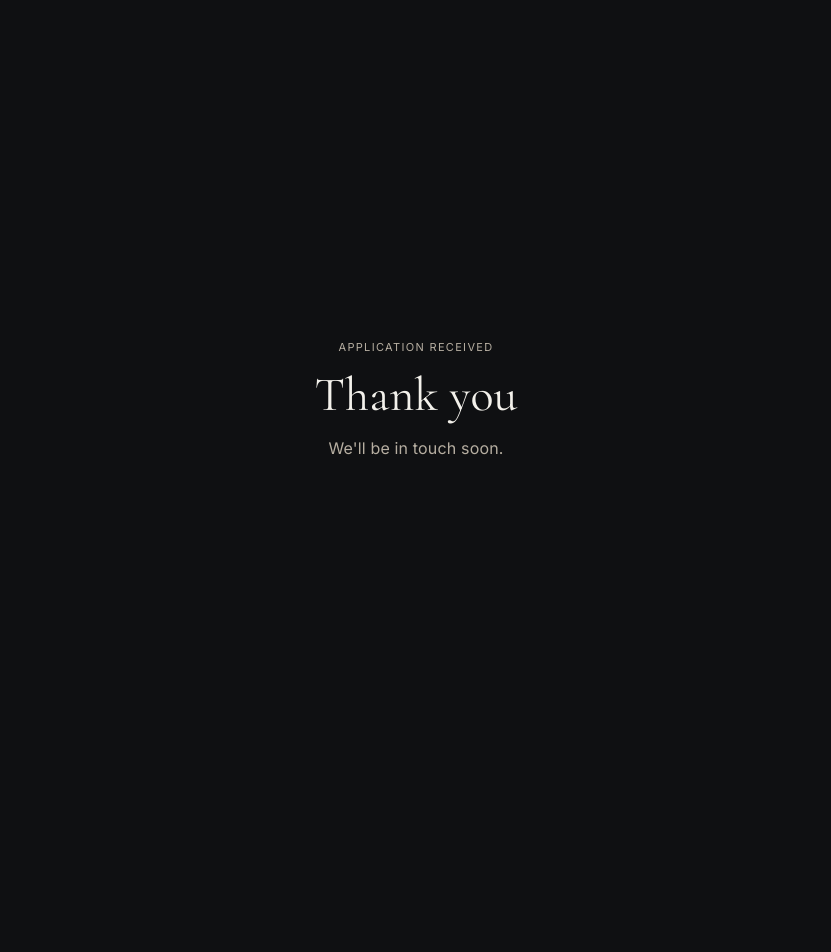
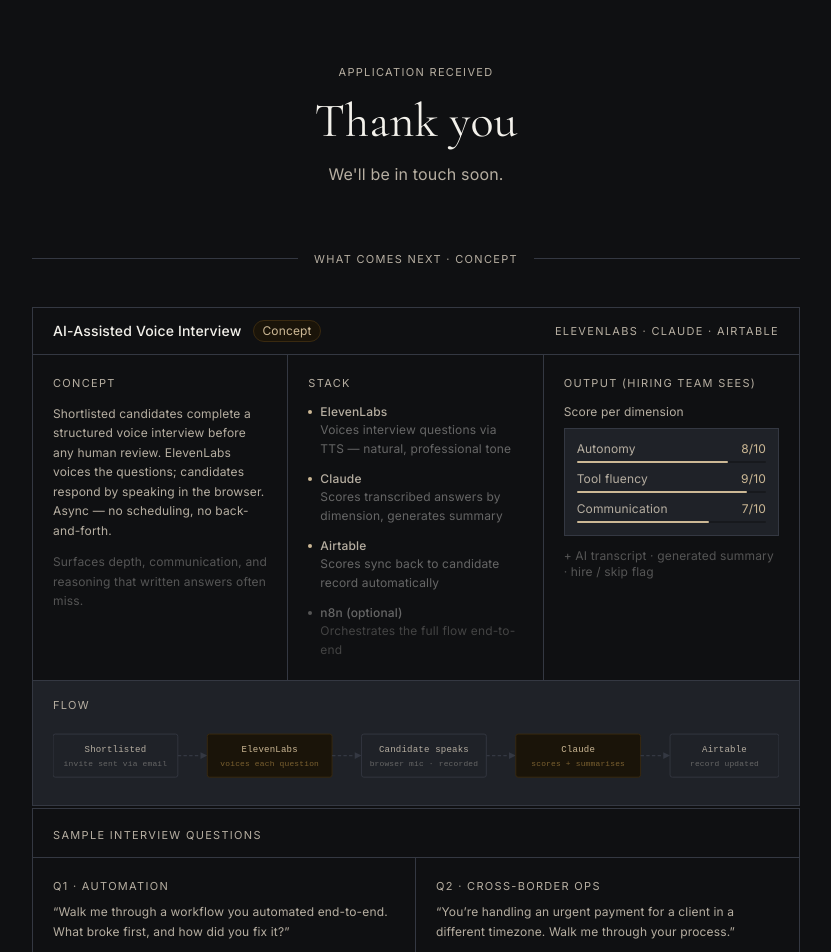
Before and after one commit to dannytist73/residentas-hiring-demo, a Next.js app in the folder web/: page /apply/thank-you in a window 1280 px wide. Shown: the top 952 px of the page, without its empty margins (224-1055 px from the left). Before the commit the page ends 800 px from the top, so only its background shows below. Built offline with nearby package versions, Linux system fonts and the light colour scheme.

Commit message:
feat(web): add AI voice interview concept section to thank-you page

```diff
--- a/web/app/apply/thank-you/page.tsx
+++ b/web/app/apply/thank-you/page.tsx
@@ -1,11 +1,189 @@
 export default function ThankYouPage() {
+  const scores = [
+    { label: "Autonomy", value: 8, pct: "80%" },
+    { label: "Tool fluency", value: 9, pct: "90%" },
+    { label: "Communication", value: 7, pct: "70%" },
+  ];
+
+  const stackItems = [
+    { name: "ElevenLabs", desc: "Voices interview questions via TTS — natural, professional tone", dim: false },
+    { name: "Claude", desc: "Scores transcribed answers by dimension, generates summary", dim: false },
+    { name: "Airtable", desc: "Scores sync back to candidate record automatically", dim: false },
+    { name: "n8n (optional)", desc: "Orchestrates the full flow end-to-end", dim: true },
+  ];
+
+  const questions = [
+    { tag: "Q1 · Automation", q: "“Walk me through a workflow you automated end-to-end. What broke first, and how did you fix it?”" },
+    { tag: "Q2 · Cross-border ops", q: "“You’re handling an urgent payment for a client in a different timezone. Walk me through your process.”" },
+    { tag: "Q3 · AI usage", q: "“Tell me about the last time you used AI to solve a real work problem. What was your prompt strategy?”" },
+    { tag: "Q4 · Judgement", q: "“A client asks you to do something that feels slightly off. How do you handle it without burning the relationship?”" },
+  ];
+
   return (
-    <main className="min-h-screen grid place-items-center px-6">
-      <div className="max-w-md text-center space-y-4">
+    <main className="min-h-screen px-6 py-16">
+      {/* Thank you */}
+      <div className="max-w-md mx-auto text-center space-y-4 pb-16">
         <div className="label">Application received</div>
         <h1 className="font-display text-5xl">Thank you</h1>
         <p className="text-muted text-base leading-relaxed">We&apos;ll be in touch soon.</p>
       </div>
+
+      {/* Concept section */}
+      <div className="max-w-3xl mx-auto">
+
+        {/* Divider */}
+        <div className="flex items-center gap-4 mb-10">
+          <div className="flex-1 h-px bg-hairline" />
+          <span className="label whitespace-nowrap">What comes next · Concept</span>
+          <div className="flex-1 h-px bg-hairline" />
+        </div>
+
+        {/* Spec card */}
+        <div className="border border-hairline">
+
+          {/* Card header */}
+          <div className="flex items-center justify-between px-5 py-3 border-b border-hairline">
+            <div className="flex items-center gap-3">
+              <span className="text-ink text-sm font-medium">AI-Assisted Voice Interview</span>
+              <span
+                className="text-xs px-2 py-0.5 rounded-full border"
+                style={{ color: "#ccb895", background: "#1a1409", borderColor: "#3a2a10" }}
+              >
+                Concept
+              </span>
+            </div>
+            <span className="label">ElevenLabs · Claude · Airtable</span>
+          </div>
+
+          {/* Three panels */}
+          <div className="grid grid-cols-3 divide-x divide-hairline">
+
+            {/* Concept */}
+            <div className="p-5">
+              <div className="label mb-3">Concept</div>
+              <p className="text-muted text-xs leading-relaxed">
+                Shortlisted candidates complete a structured voice interview before any human
+                review. ElevenLabs voices the questions; candidates respond by speaking in the
+                browser. Async — no scheduling, no back-and-forth.
+              </p>
+              <p className="text-xs leading-relaxed mt-3" style={{ color: "#555" }}>
+                Surfaces depth, communication, and reasoning that written answers often miss.
+              </p>
+            </div>
+
+            {/* Stack */}
+            <div className="p-5">
+              <div className="label mb-3">Stack</div>
+              <ul className="space-y-3">
+                {stackItems.map(({ name, desc, dim }) => (
+                  <li key={name} className="flex gap-2 items-start">
+                    <span
+                      className="mt-1.5 w-1 h-1 rounded-full flex-shrink-0"
+                      style={{ background: dim ? "#555" : "#ccb895" }}
+                    />
+                    <div>
+                      <div
+                        className="text-xs font-medium"
+                        style={{ color: dim ? "#666" : "#b6aea1" }}
+                      >
+                        {name}
+                      </div>
+                      <div className="text-xs leading-relaxed" style={{ color: dim ? "#444" : "#666" }}>
+                        {desc}
+                      </div>
+                    </div>
+                  </li>
+                ))}
+              </ul>
+            </div>
+
+            {/* Output */}
+            <div className="p-5">
+              <div className="label mb-3">Output (hiring team sees)</div>
+              <div className="text-xs text-muted mb-2">Score per dimension</div>
+              <div className="bg-panel border border-hairline p-3 space-y-2 mb-3">
+                {scores.map(({ label, value, pct }) => (
+                  <div key={label}>
+                    <div className="flex justify-between mb-1">
+                      <span className="text-xs text-muted">{label}</span>
+                      <span className="text-xs text-accent">{value}/10</span>
+                    </div>
+                    <div className="h-0.5 bg-surface rounded">
+                      <div className="h-0.5 bg-accent rounded" style={{ width: pct }} />
+                    </div>
+                  </div>
+                ))}
+              </div>
+              <p className="text-xs" style={{ color: "#555" }}>
+                + AI transcript · generated summary · hire / skip flag
+              </p>
+            </div>
+          </div>
+
+          {/* Flow diagram */}
+          <div className="border-t border-hairline bg-panel px-5 py-4">
+            <div className="label mb-3">Flow</div>
+            <svg viewBox="0 0 640 56" className="w-full" xmlns="http://www.w3.org/2000/svg">
+              <rect x="0" y="8" width="110" height="38" rx="2" fill="#1f2228" stroke="#343842" strokeWidth=".8" />
+              <text x="55" y="24" fontSize="8" fill="#b6aea1" textAnchor="middle" fontFamily="monospace">Shortlisted</text>
+              <text x="55" y="36" fontSize="7" fill="#666" textAnchor="middle" fontFamily="monospace">invite sent via email</text>
+
+              <line x1="110" y1="27" x2="130" y2="27" stroke="#343842" strokeWidth="1" strokeDasharray="3,2" />
+              <polygon points="130,24 136,27 130,30" fill="#343842" />
+
+              <rect x="136" y="8" width="110" height="38" rx="2" fill="#1a1409" stroke="#3a2a10" strokeWidth=".8" />
+              <text x="191" y="24" fontSize="8" fill="#ccb895" textAnchor="middle" fontFamily="monospace">ElevenLabs</text>
+              <text x="191" y="36" fontSize="7" fill="#7a6030" textAnchor="middle" fontFamily="monospace">voices each question</text>
+
+              <line x1="246" y1="27" x2="266" y2="27" stroke="#343842" strokeWidth="1" strokeDasharray="3,2" />
+              <polygon points="266,24 272,27 266,30" fill="#343842" />
+
+              <rect x="272" y="8" width="110" height="38" rx="2" fill="#1f2228" stroke="#343842" strokeWidth=".8" />
+              <text x="327" y="24" fontSize="8" fill="#b6aea1" textAnchor="middle" fontFamily="monospace">Candidate speaks</text>
+              <text x="327" y="36" fontSize="7" fill="#666" textAnchor="middle" fontFamily="monospace">browser mic · recorded</text>
+
+              <line x1="382" y1="27" x2="402" y2="27" stroke="#343842" strokeWidth="1" strokeDasharray="3,2" />
+              <polygon points="402,24 408,27 402,30" fill="#343842" />
+
+              <rect x="408" y="8" width="110" height="38" rx="2" fill="#1a1409" stroke="#3a2a10" strokeWidth=".8" />
+              <text x="463" y="24" fontSize="8" fill="#ccb895" textAnchor="middle" fontFamily="monospace">Claude</text>
+              <text x="463" y="36" fontSize="7" fill="#7a6030" textAnchor="middle" fontFamily="monospace">scores + summarises</text>
+
+              <line x1="518" y1="27" x2="538" y2="27" stroke="#343842" strokeWidth="1" strokeDasharray="3,2" />
+              <polygon points="538,24 544,27 538,30" fill="#343842" />
+
+              <rect x="544" y="8" width="96" height="38" rx="2" fill="#1f2228" stroke="#343842" strokeWidth=".8" />
+              <text x="592" y="24" fontSize="8" fill="#b6aea1" textAnchor="middle" fontFamily="monospace">Airtable</text>
+              <text x="592" y="36" fontSize="7" fill="#666" textAnchor="middle" fontFamily="monospace">record updated</text>
+            </svg>
+          </div>
+        </div>
+
+        {/* Sample questions */}
+        <div className="border border-hairline mt-0.5">
+          <div className="px-5 py-3 border-b border-hairline">
+            <span className="label">Sample interview questions</span>
+          </div>
+          <div className="grid grid-cols-2">
+            {questions.map(({ tag, q }, i) => (
+              <div
+                key={tag}
+                className={[
+                  "p-5",
+                  i % 2 === 0 ? "border-r border-hairline" : "",
+                  i < 2 ? "border-b border-hairline" : "",
+                ]
+                  .filter(Boolean)
+                  .join(" ")}
+              >
+                <div className="label mb-2">{tag}</div>
+                <p className="text-muted text-xs leading-relaxed">{q}</p>
+              </div>
+            ))}
+          </div>
+        </div>
+
+      </div>
     </main>
   );
 }
```
